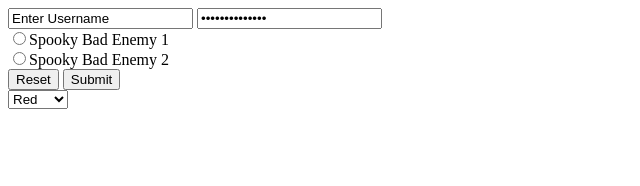
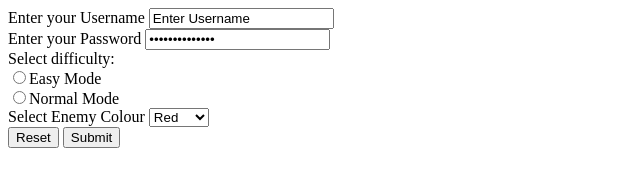
Before and after one commit to Leo-Chen-CM/Leo-Chen-CM.github.io, a website: page index.html in a window 1280 px wide. Shown: the whole page, without its empty margins (0-640 px from the left). Drawn offline with Linux system fonts and the light colour scheme.

Commit message:
Added some things from the lighthouse report

```diff
--- a/index.html
+++ b/index.html
@@ -1,5 +1,5 @@
 <!DOCTYPE html>
-<html lang="English">
+<html lang="en">
 <head>
 <title>Game Form</title>
 </head>
@@ -15,29 +15,36 @@
 
 <form action="controller.html" method="GET" target="_blank">
 
-<input type="text" name="username" value="Enter Username">
 
-<input type="password" name="password" value="Enter Password"><br>
+<label for ="name">Enter your Username</label>
+<input id ="name" type="text" name="username" value="Enter Username"><br>
 
-<input type="radio" name="enemy" value="val1">Spooky Bad Enemy 1<br>
-<input type="radio" name="enemy" value="val2">Spooky Bad Enemy 2<br>
+<label for ="password">Enter your Password</label>
+<input id ="password" type="password" name="password" value="Enter Password"><br>
+
+
+<label>
+    Select difficulty:<br>
+<input type="radio" name="difficulty" value="val1">Easy Mode<br>
+<input type="radio" name="difficulty" value="val2">Normal Mode<br>
+</label>
+
+
+
+<label>
+    Select Enemy Colour
+<select name="Enemy Colour">
+<option value="Red">Red</option>
+<option value="Green">Green</option>
+<option value="Blue">Blue</option>
+</label>
+</select><br>
 
 <button type="reset">Reset</button>
-
 <button type="submit">Submit</button>
 
 <input type="hidden" name="item" value="bomb"><br>
-
-<select name="Enemy Colour">
-
-<option value="Red">Red</option>
-<option value="Green">Green</option>
-<option value="Blue">Blue</option>
-
-</select>
-
 </form>
-
 </body>
 
 <script src="./js/script.js"></script>
```
